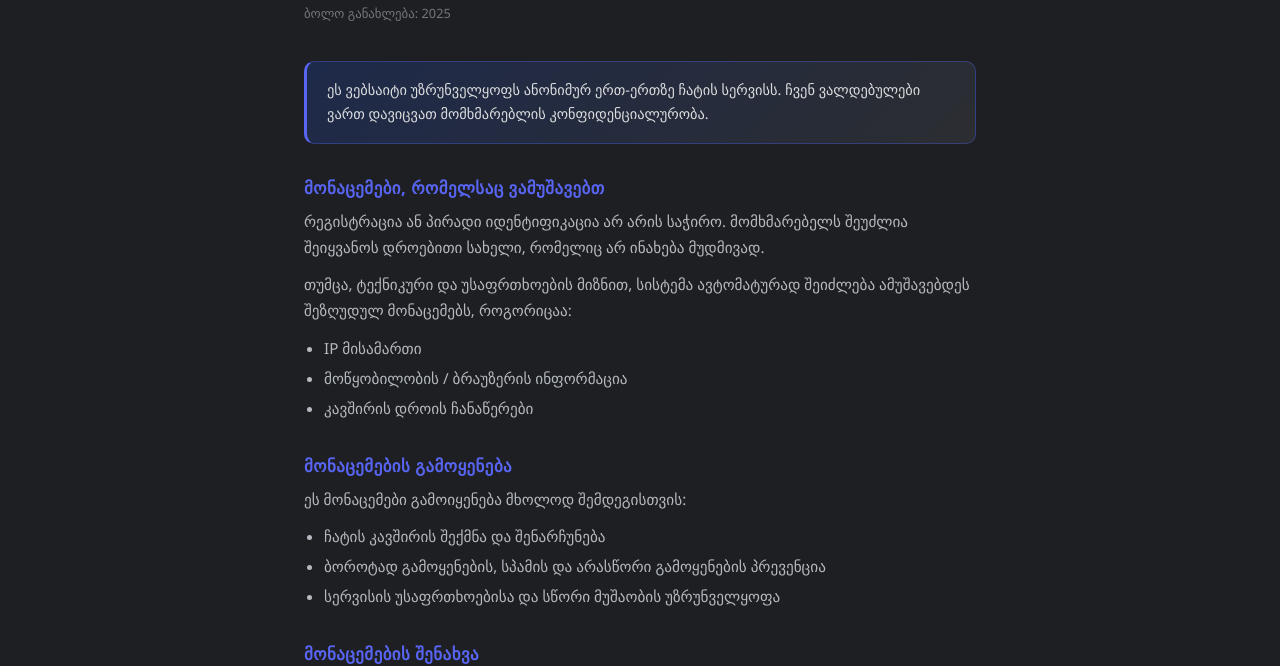
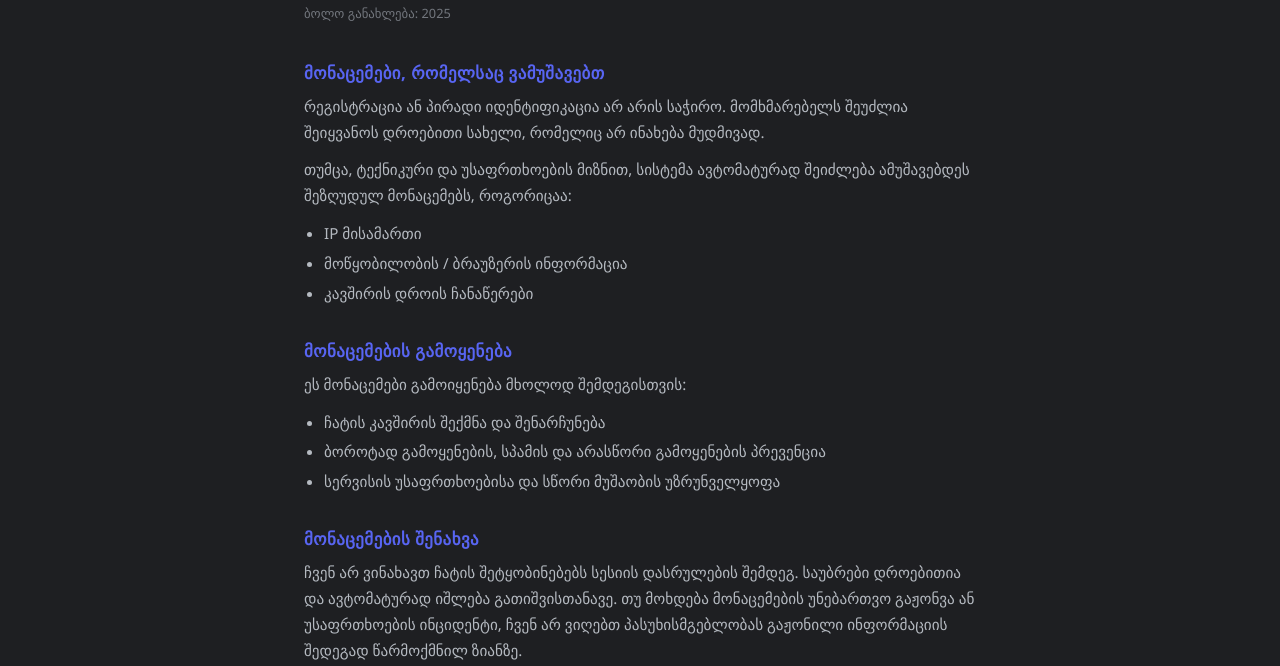
Before and after one commit to miqaeli2003/newgacnoba, a website: page privacy.html in a window 1280 px wide. Shown: the part 136-802 px from the top of the page. Drawn offline with Linux system fonts and the light colour scheme.

Commit message:
Update privacy.html

```diff
--- a/privacy.html
+++ b/privacy.html
@@ -111,9 +111,6 @@
     <h1>კონფიდენციალურობის პოლიტიკა</h1>
     <p class="last-updated">ბოლო განახლება: 2025</p>
 
-    <div class="highlight-box">
-      <p>ეს ვებსაიტი უზრუნველყოფს ანონიმურ ერთ-ერთზე ჩატის სერვისს. ჩვენ ვალდებულები ვართ დავიცვათ მომხმარებლის კონფიდენციალურობა.</p>
-    </div>
 
     <h2>მონაცემები, რომელსაც ვამუშავებთ</h2>
     <p>რეგისტრაცია ან პირადი იდენტიფიკაცია არ არის საჭირო. მომხმარებელს შეუძლია შეიყვანოს დროებითი სახელი, რომელიც არ ინახება მუდმივად.</p>
```
